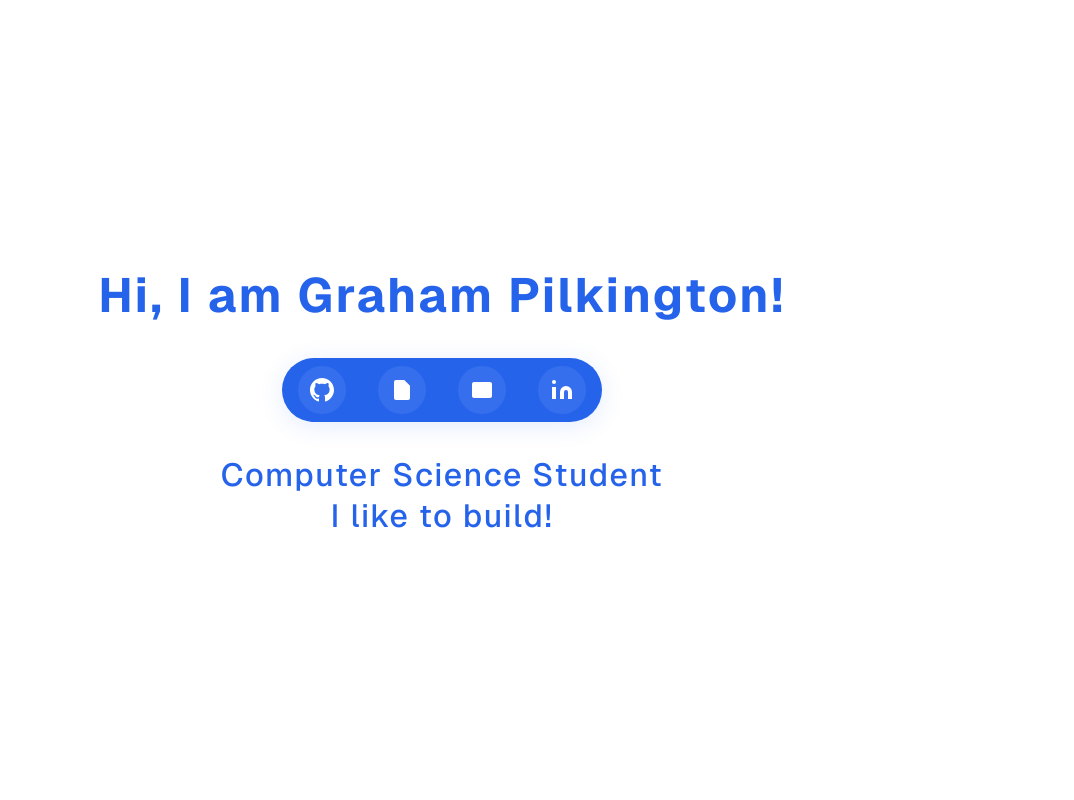
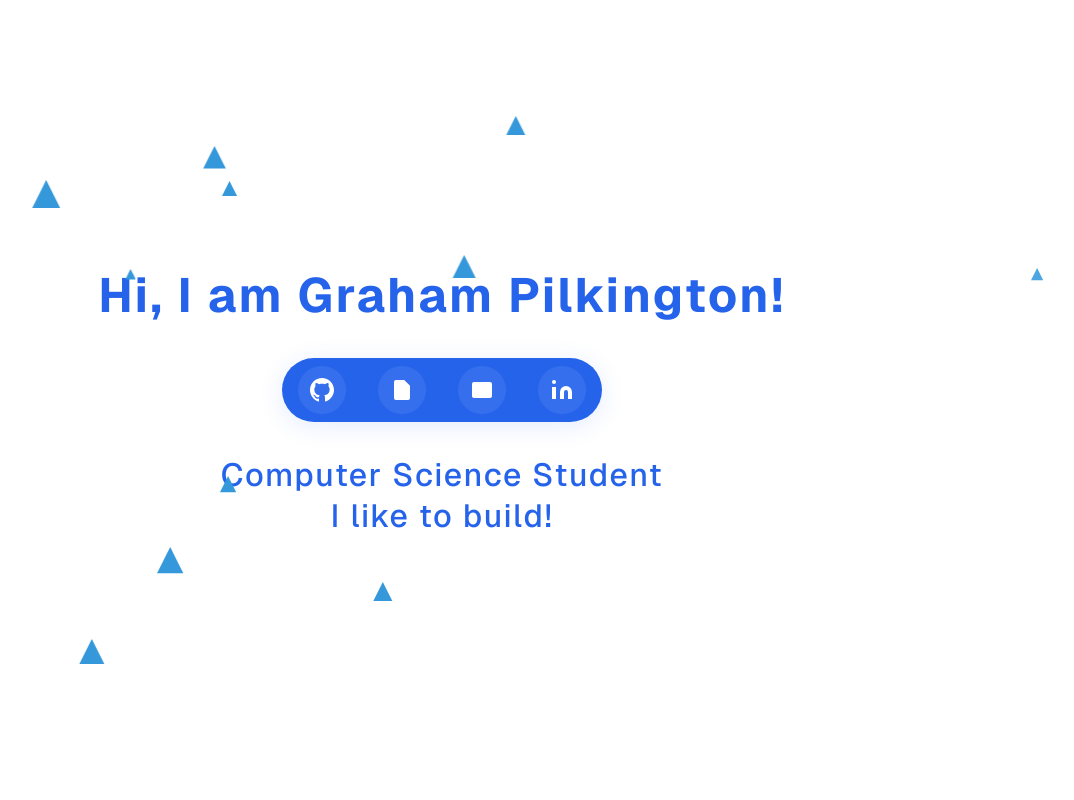
Before and after one commit to GrahamPilk/ePortfolio, a Next.js app: page / in a window 1280 px wide. Shown: the top 800 px of the page, without its empty margins (198-1272 px from the left). Built offline with nearby package versions, Linux system fonts and the light colour scheme.

Commit message:
added animation, finished task

```diff
--- a/src/app/layout.js
+++ b/src/app/layout.js
@@ -12,8 +12,8 @@ const geistMono = Geist_Mono({
 });
 
 export const metadata = {
-  title: "Create Next App",
-  description: "Generated by create next app",
+  title: "Graham DevOps",
+  description: "My eportfolio",
 };
 
 export default function RootLayout({ children }) {
--- a/src/app/page.js
+++ b/src/app/page.js
@@ -1,6 +1,39 @@
 "use client";
-import { useState, useEffect } from "react";
+import { useEffect, useState } from "react";
 import styles from "./page.module.css";
+
+function TrianglesAnimation({ count = 10 }) {
+  // Generate random triangle properties
+  const triangles = Array.from({ length: count }).map((_, i) => {
+    const size = Math.random() * 20 + 10; // 10-30px
+    const top = Math.random() * 80 + 10; // 10-90%
+    const duration = Math.random() * 4 + 4; // 4-8s
+    const delay = Math.random() * 4; // 0-4s
+    const rotation = Math.random() * 360; // 0-360deg
+    return { size, top, duration, delay, rotation, key: i };
+  });
+  return (
+    <div className={styles.trianglesContainer}>
+      {triangles.map(({ size, top, duration, delay, rotation, key }) => (
+        <svg
+          key={key}
+          className={styles.triangle}
+          style={{
+            top: `${top}%`,
+            width: `${size}px`,
+            height: `${size}px`,
+            animationDuration: `${duration}s`,
+            animationDelay: `${delay}s`,
+            transform: `rotate(${rotation}deg)`
+          }}
+          viewBox="0 0 30 30"
+        >
+          <polygon points="15,0 30,30 0,30" fill="#3498db" />
+        </svg>
+      ))}
+    </div>
+  );
+}
 
 export default function Home() {
   const [isLoaded, setIsLoaded] = useState(false);
@@ -18,6 +51,7 @@ export default function Home() {
 
   return (
     <div className={styles.page}>
+      <TrianglesAnimation count={12} />
       <section className={styles.sectionWhite}>
         <div className={styles.introContainer}>
           <h1 className={styles.introTitle}>Hi, I am Graham Pilkington!</h1>
--- a/src/app/page.module.css
+++ b/src/app/page.module.css
@@ -1,3 +1,39 @@
+/* Triangles Animation */
+.trianglesContainer {
+  position: absolute;
+  top: 0;
+  left: 0;
+  width: 100vw;
+  height: 100vh;
+  pointer-events: none;
+  z-index: 0;
+}
+
+.triangle {
+  position: absolute;
+  right: -40px;
+  opacity: 0.7;
+  animation-name: floatLeft;
+  animation-timing-function: linear;
+  animation-iteration-count: infinite;
+}
+
+@keyframes floatLeft {
+  0% {
+    transform: translateX(0);
+    opacity: 0.7;
+  }
+  10% {
+    opacity: 1;
+  }
+  90% {
+    opacity: 1;
+  }
+  100% {
+    transform: translateX(-110vw);
+    opacity: 0.3;
+  }
+}
 .page {
   --gray-rgb: 0, 0, 0;
   --gray-alpha-200: rgba(var(--gray-rgb), 0.08);
```
